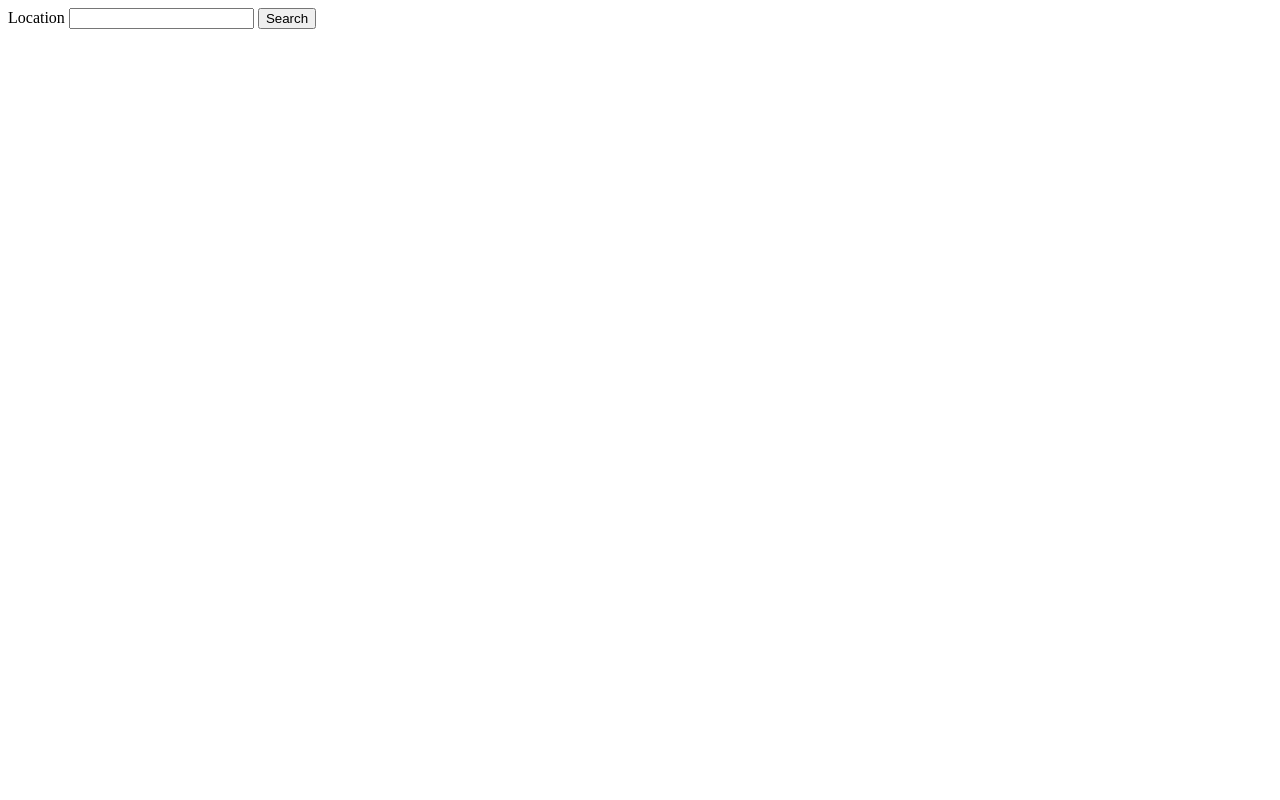
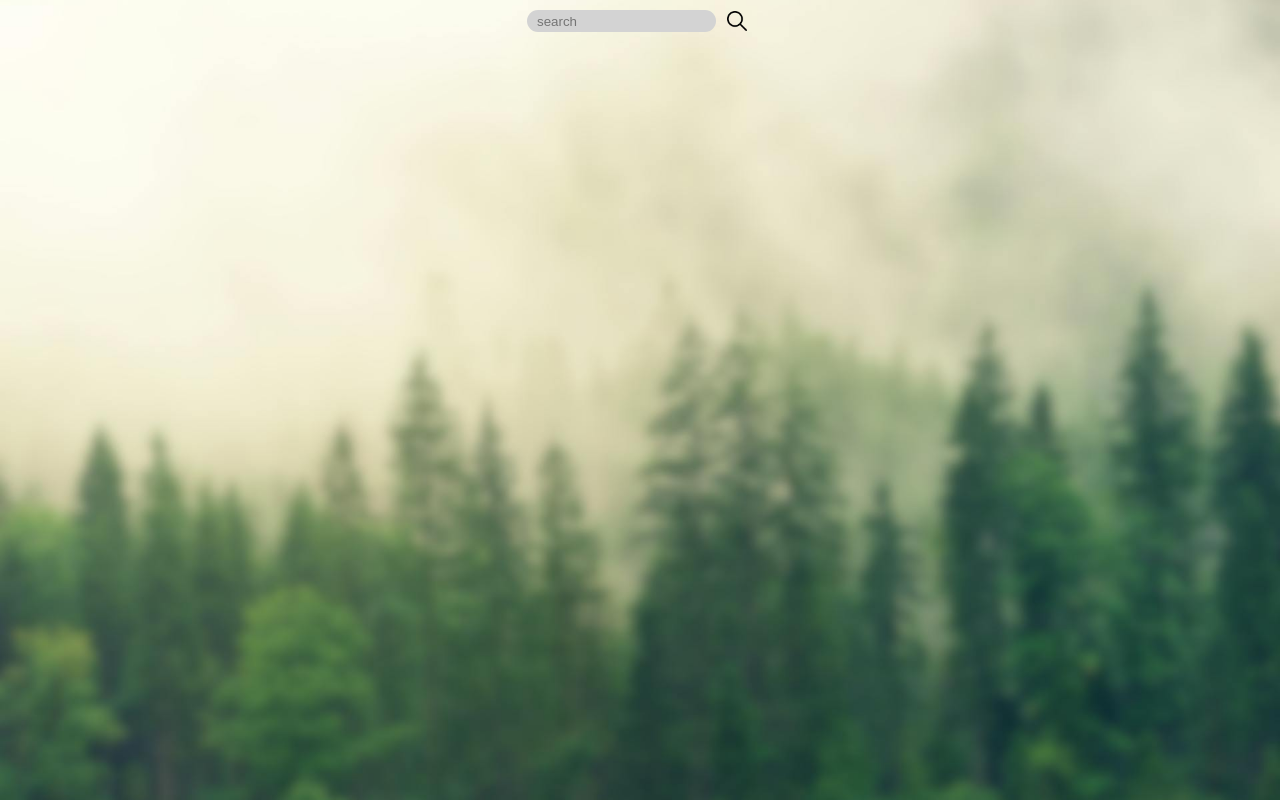
Before and after one commit to AhmedAlaa27/odin-weather-app, a plain HTML site: page index.html in a window 1280 px wide. Drawn offline with Linux system fonts and the light colour scheme.

Commit message:
Display data

```diff
--- a/index.html
+++ b/index.html
@@ -8,10 +8,13 @@
 </head>
 <body>
     <form class="search-form">
-        <label for="location">Location</label>
-        <input type="text" id="location">
-        <button type="submit">Search</button>
+        <input type="text" id="location" placeholder="search">
+        <button type="submit"><img src="loupe.png"></button>
     </form>
+    <div class="container">
+        <div class="image"></div>
+        <div class="info"></div>
+    </div>
 </body>
 </html>
 <script src="script.js"></script>
--- a/script.js
+++ b/script.js
@@ -2,26 +2,63 @@ async function getWeather(location) {
     try {
         const apiKey = 'H8QAA8U6TST69UBMGXELG5XYK';
         const apiUrl = `https://weather.visualcrossing.com/VisualCrossingWebServices/rest/services/timeline/${location}?key=${apiKey}`;
+
         const response = await fetch(apiUrl);
         const weatherData = await response.json();
+
         console.log(`Address: ${weatherData.resolvedAddress}`);
         console.log(`Conditions: ${weatherData.currentConditions.conditions}`);
-        console.log(`Humidity: ${weatherData.currentConditions.humidity}`);
         const F = weatherData.currentConditions.temp;
         const C = (F - 32) / 1.8;
         console.log(`Temp: ${F} °F`);
         console.log(`Temp: ${C.toFixed(2)} °C`);
+
+        const data = {
+            icon: weatherData.currentConditions.icon,
+            address: weatherData.resolvedAddress,
+            condition: weatherData.currentConditions.conditions,
+            temp: C.toFixed(2)
+        };
+        displayWeather(data);
+
     } catch(err) {
         console.log('Error while fetching');
         console.log(err);
     }
 }
 
+function displayWeather(data) {
+    const image = document.createElement('img');
+    const imageSource = `https://raw.githubusercontent.com/visualcrossing/WeatherIcons/0MtwshXdNAOeP7O9JRribNXmSkRuJWsx/SVG/2nd%20Set%20-%20Color/${data.icon}.svg`;
+    image.src = imageSource;
+
+    const imageDiv = document.querySelector('.image');
+    imageDiv.innerHTML = ``;
+    imageDiv.appendChild(image);
+
+    const address = document.createElement('div');
+    const condition = document.createElement('div');
+    const Temp = document.createElement('div');
+
+    address.textContent = data.address;
+    condition.textContent = data.condition;
+    Temp.textContent = data.temp + ' °C';
+
+    const infoDiv = document.querySelector('.info');
+    infoDiv.innerHTML = ``;
+
+    infoDiv.appendChild(address);
+    infoDiv.appendChild(condition);
+    infoDiv.appendChild(Temp);
+}
+
 const searchForm = document.querySelector('.search-form');
 searchForm.addEventListener('submit', (e) => {
     e.preventDefault();
+
     const locationInput = document.querySelector('#location');
     const location = locationInput.value;
+
     if (location) {
         getWeather(location);
     } else {
--- a/style.css
+++ b/style.css
@@ -0,0 +1,53 @@
+body {
+    font-family: Roboto;
+    display: flex;
+    flex-direction: column;
+    justify-content: flex-start;
+    align-items: center;
+    gap: 20px;
+    height: 100vh;
+    background-image: url(./bg.jpg);
+    background-position: center;
+    background-repeat: no-repeat;
+    background-size: cover;
+    margin: 0;
+}
+
+.search-form {
+    width: 50%;
+    display: flex;
+    justify-content: center;
+    gap: 5px;
+    border-radius: 20px;
+    margin-top: 10px;
+}
+
+.search-form button {
+    display: flex;
+    justify-content: center;
+    align-items: center;
+    border: none;
+    background-color: transparent;
+}
+
+.search-form img {
+    width: 20px;
+    cursor: pointer;
+}
+
+.search-form input {
+    outline: none;
+    border: none;
+    border-radius: 20px;
+    background-color: lightgray;
+    padding-left: 10px;
+    color: grey;
+}
+
+.container {
+    display: flex;
+    gap: 30px;
+    justify-content: center;
+    align-items: center;
+    height: 100%;
+}
```
Also changed, not shown: bg.jpg (added), loupe.png (added), search.svg (added).
